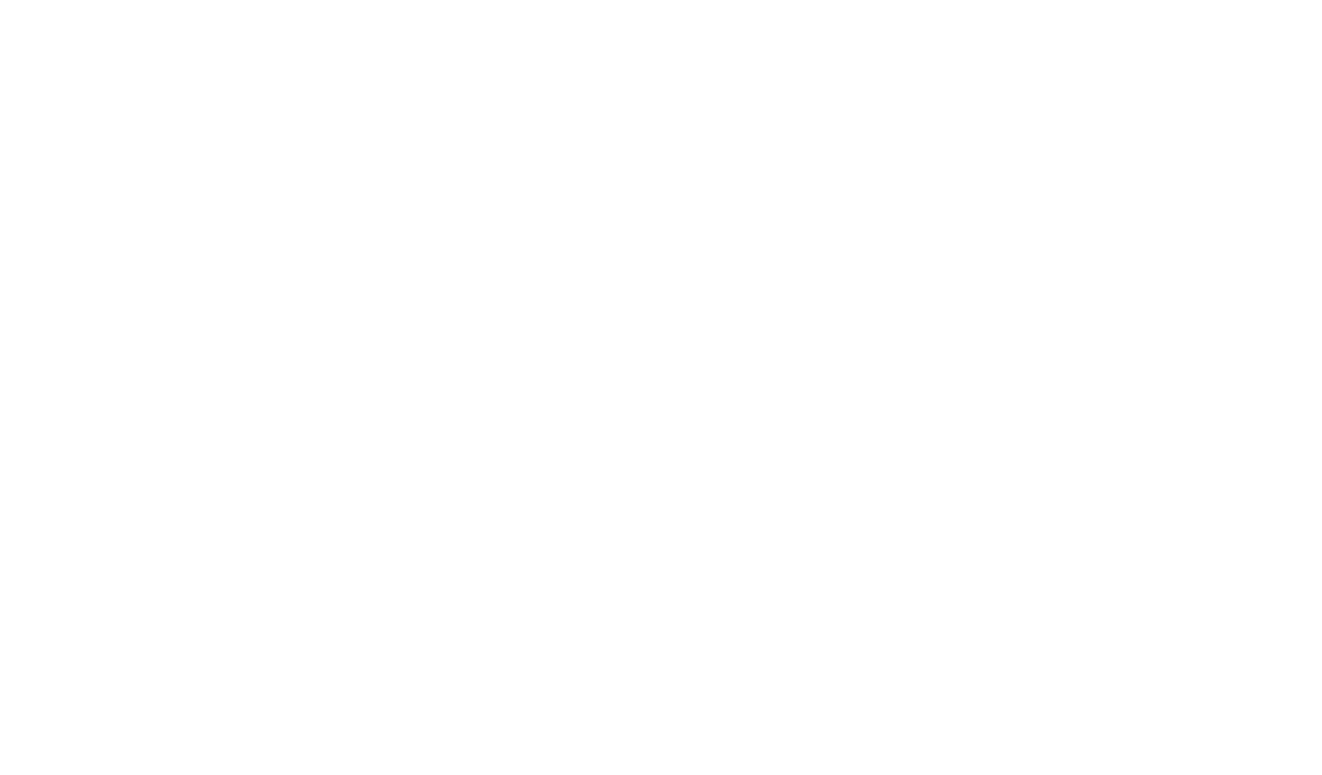
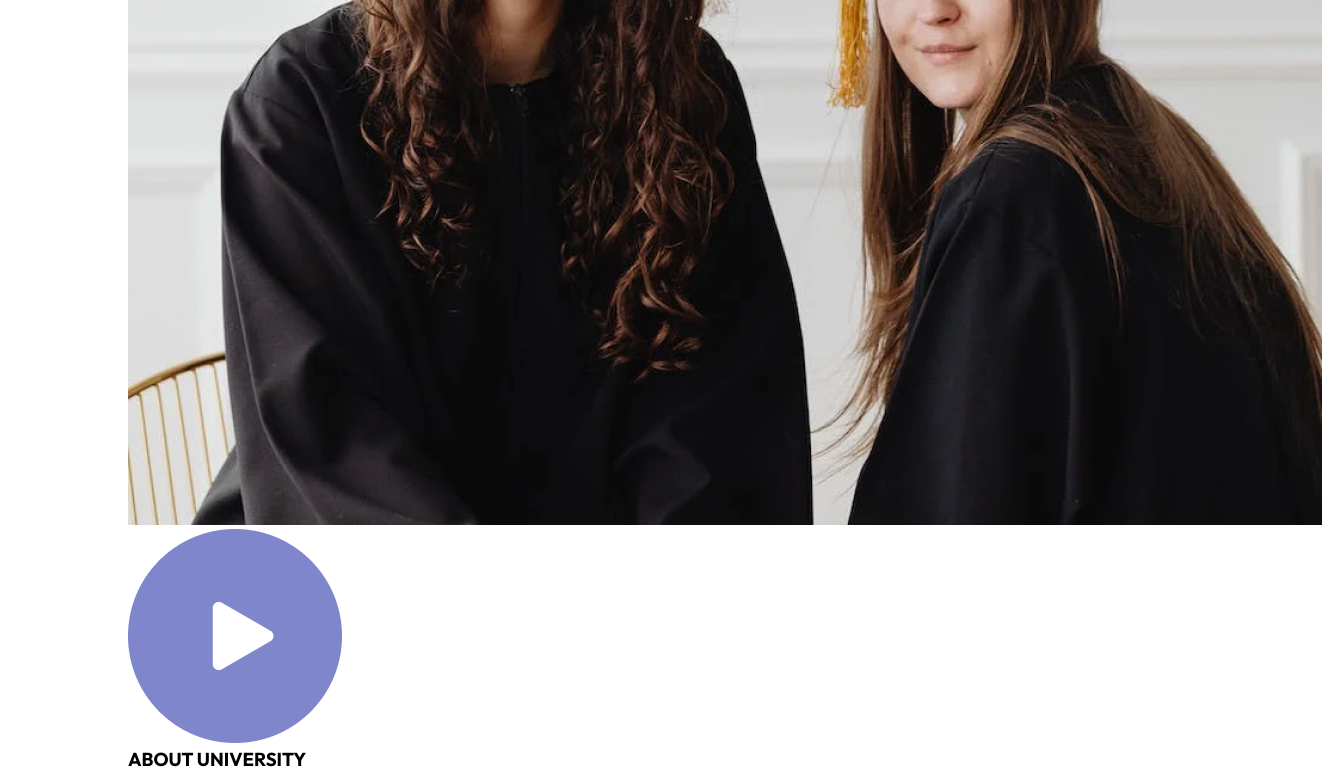
Before and after one commit to navanee1609/edusity, a React (Vite) app: page / in a window 1280 px wide. Shown: the part 2000-2775 px from the top of the page, 1322 px wide, since content can reach past the window. Before the commit the page ends 1381 px from the top, so only its background shows below. Built offline with nearby package versions, Linux system fonts and the light colour scheme.

Commit message:
added content to about section

```diff
--- a/src/App.jsx
+++ b/src/App.jsx
@@ -3,6 +3,7 @@
 import Hero from './components/hero/Hero'
 import Programs from './components/programs/Programs'
 import Title from './components/title/Title'
+import About from './components/about/About'
 function App() {
   return (
     <div>
@@ -11,6 +12,7 @@
       <div className="container">
         <Title subTitle='Our Program' title='What we offer'/>
       <Programs/>
+      <About/>
       </div>
     </div>
   )
--- /dev/null
+++ b/src/components/about/About.jsx
@@ -0,0 +1,24 @@
+import React from 'react'
+import './about.css'
+import about_img from '../../assets/about.png'
+import play_icon from '../../assets/play-icon.png'
+function About() {
+  return (
+    <div className='about'>
+        <div className="about-left">
+            <img src={about_img} alt="" />
+            <img src={play_icon} alt="" />
+        </div>
+        <div className="about-right">
+            <h3>ABOUT UNIVERSITY</h3>
+            <h2>Nurturing Tomorrow Leader today</h2>
+            <p>Lorem, ipsum dolor sit amet consectetur adipisicing elit. Quaerat at rerum omnis doloribus maxime, nulla quis nam consectetur pariatur esse? Temporibus ex, numquam ducimus id nisi, quas qui delectus eaque magnam modi iusto!</p>
+            <p>Lorem ipsum dolor sit amet consectetur adipisicing elit. Adipisci quibusdam quos neque voluptate reiciendis sequi nihil doloribus nemo dolore facere accusamus nobis illo, officiis officia alias laudantium excepturi aperiam saepe nisi ipsam quisquam vero eaque inventore veritatis. Labore quasi veniam voluptates saepe. Libero, eius.</p>
+            <p>Lorem ipsum dolor, sit amet consectetur adipisicing elit. Consectetur neque laboriosam aliquam dolore minus tenetur suscipit et commodi eum, repudiandae officia blanditiis!</p>
+        </div>
+
+    </div>
+  )
+}
+
+export default About
```
Also changed, not shown: src/components/about/about.css (added).
